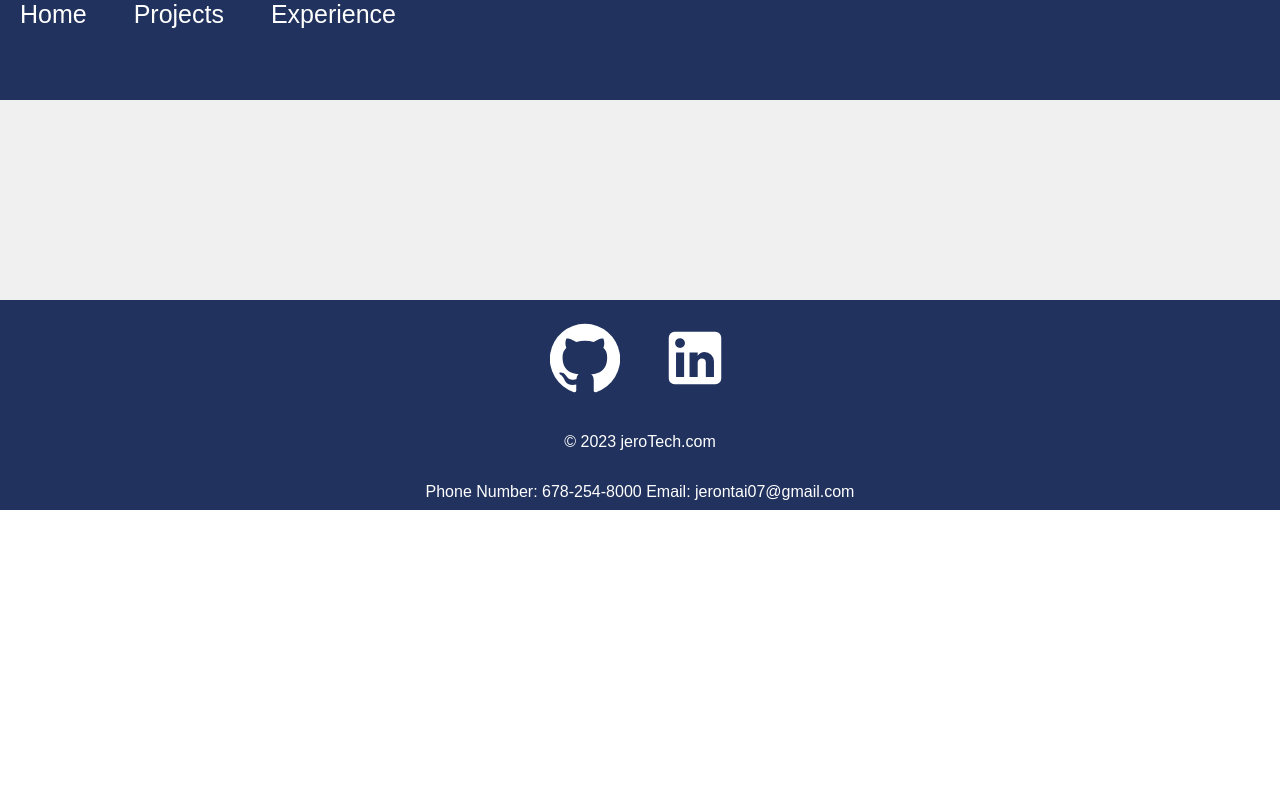
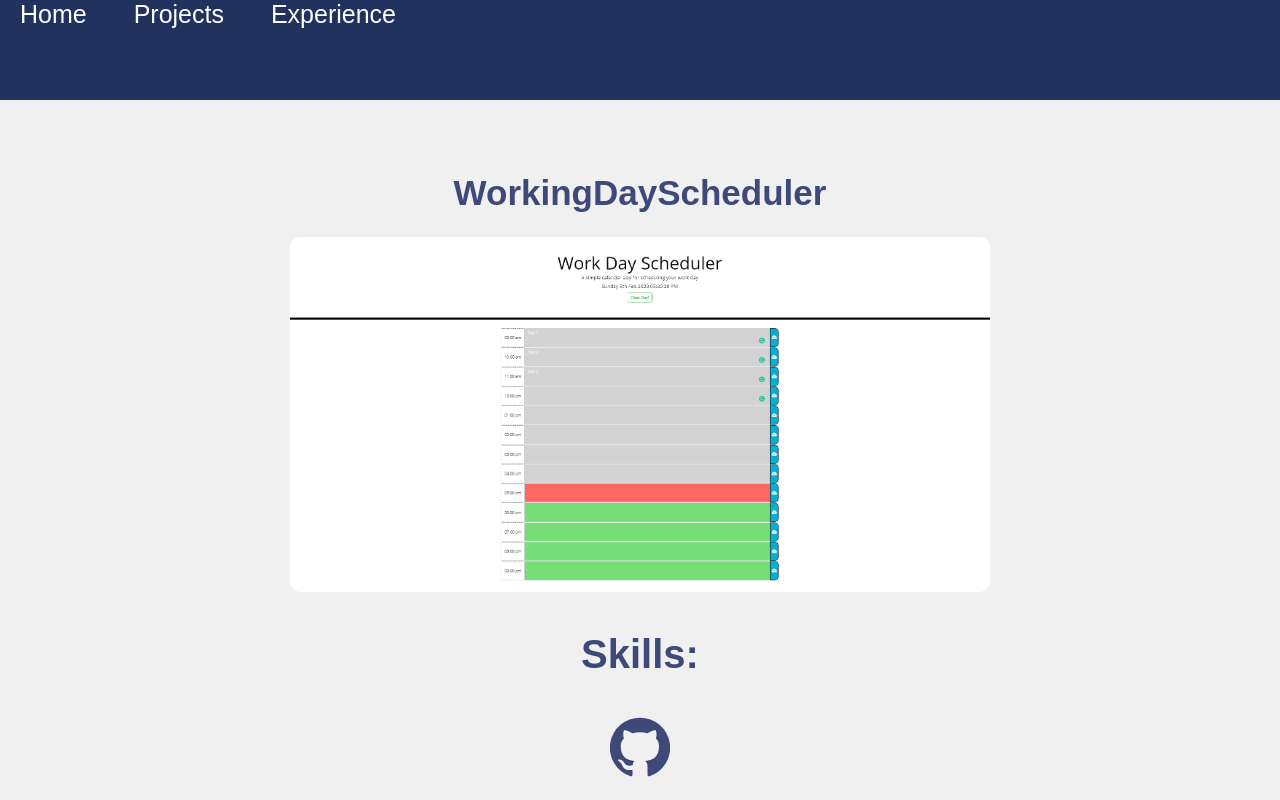
Before and after one commit to Jerontai-Mcfee/React-portfolio, a React (Create React App) app: page /project/1 in a window 1280 px wide. Shown: the top 800 px of the page. Built offline with nearby package versions, Linux system fonts and the light colour scheme.

Commit message:
fixed project navigation

```diff
--- a/src/App.js
+++ b/src/App.js
@@ -5,6 +5,7 @@ import Projects from './pages/Projects'
 import Experience from './pages/Experience'
 import Navbar from './Components/Navbar'
 import Footer from './Components/Footer';
+import ProjectDisplay from "./pages/ProjectDisplay";
 
 function App() {
   return (
@@ -14,6 +15,7 @@ function App() {
     <Routes>
       <Route path="/" element ={<Home />} />
       <Route path="/projects" element ={<Projects />} />
+      <Route path="/project/:id" element ={<ProjectDisplay />} />
       <Route path="/experience" element ={<Experience />} />
     </Routes>
     <Footer />
--- a/src/Components/ProjectItem.js
+++ b/src/Components/ProjectItem.js
@@ -1,10 +1,17 @@
-import React from 'react';
+import React from "react";
+import { useNavigate } from "react-router-dom";
 
-function ProjectItem({image, name}) {
+function ProjectItem({ image, name, id }) {
+  const navigate = useNavigate();
   return (
-    <div className='projectItem'>
-      <div style={{backgroundImage: `url(${image})`}} className="bgImage" />
-      <h1></h1>
+    <div
+      className="projectItem"
+      onClick={() => {
+        navigate("/project/" + id);
+      }}
+    >
+      <div style={{ backgroundImage: `url(${image})` }} className="bgImage" />
+      <h1> {name} </h1>
     </div>
   );
 }
--- /dev/null
+++ b/src/pages/ProjectDisplay.js
@@ -0,0 +1,22 @@
+import React from "react";
+import { useParams } from "react-router-dom";
+import { ProjectList } from "../helpers/ProjectList";
+import GitHubIcon from "@material-ui/icons/GitHub";
+import "../styles/ProjectDisplay.css";
+
+function ProjectDisplay() {
+  const { id } = useParams();
+  const project = ProjectList[id];
+  return (
+    <div className="project">
+      <h1> {project.name}</h1>
+      <img src={project.image} />
+      <p>
+        <b>Skills:</b> {project.skills}
+      </p>
+      <GitHubIcon />
+    </div>
+  );
+}
+
+export default ProjectDisplay;
--- a/src/pages/Projects.js
+++ b/src/pages/Projects.js
@@ -8,8 +8,8 @@ function Projects() {
     <div className="projects">
     <h1> My Personal Projects</h1>
     <div className="projectList">
-        {ProjectList.map((project)=>{
-            return <ProjectItem  name={project.name} image={project.image}/>;
+        {ProjectList.map((project, idx)=>{
+            return <ProjectItem  id={idx} name={project.name} image={project.image}/>;
           })
         }
 
--- /dev/null
+++ b/src/styles/ProjectDisplay.css
@@ -0,0 +1,28 @@
+.project {
+    width: 100%;
+    height: calc(100vh - 100px);
+    display: flex;
+    justify-content: center;
+    align-items: center;
+    flex-direction: column;
+  }
+
+  .project h1 {
+    margin-top: 50px;
+    color: #3e497a;
+    font-size: 35px;
+  }
+  .project img {
+    width: 700px;
+    border-radius: 10px;
+  }
+
+  .project p {
+    font-size: 40px;
+    color: #3e497a;
+  }
+
+  .project svg {
+    font-size: 60px;
+    color: #3e497a;
+  }
```
